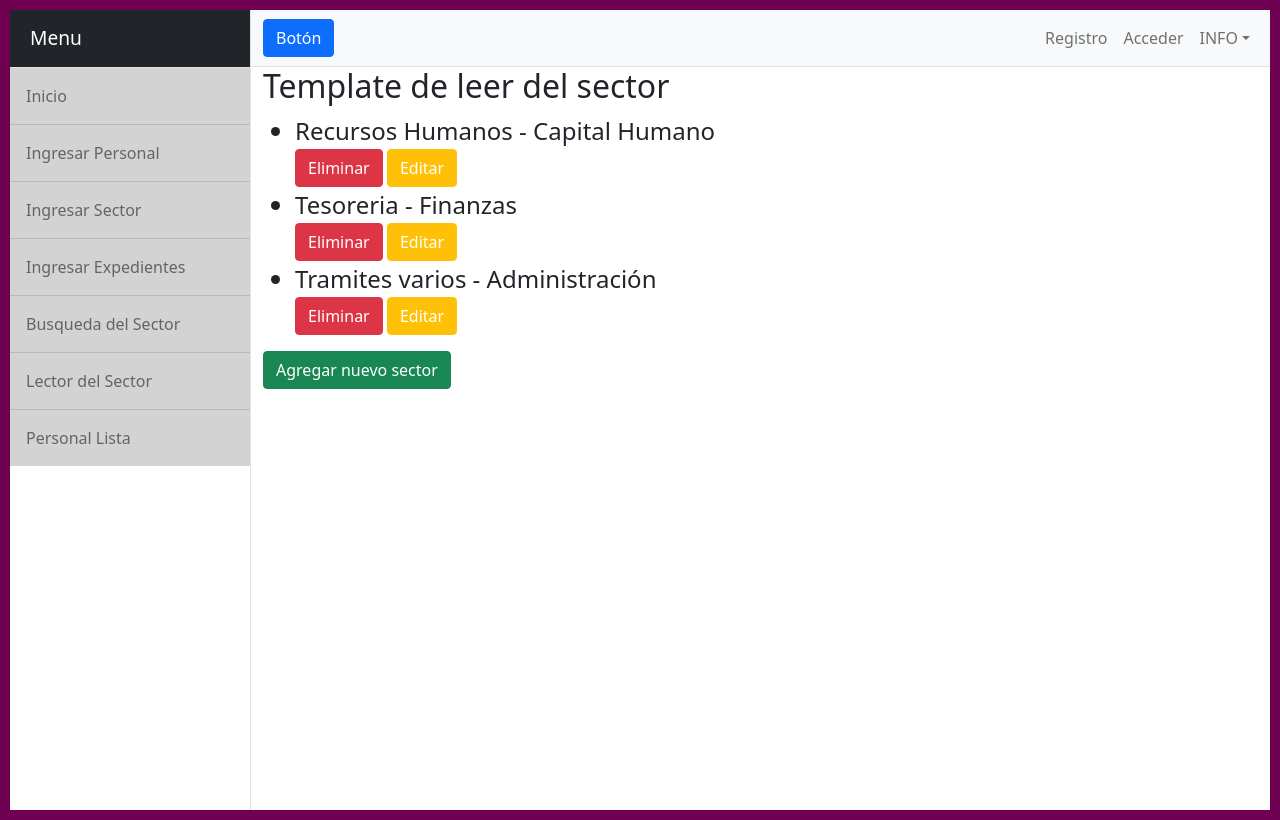
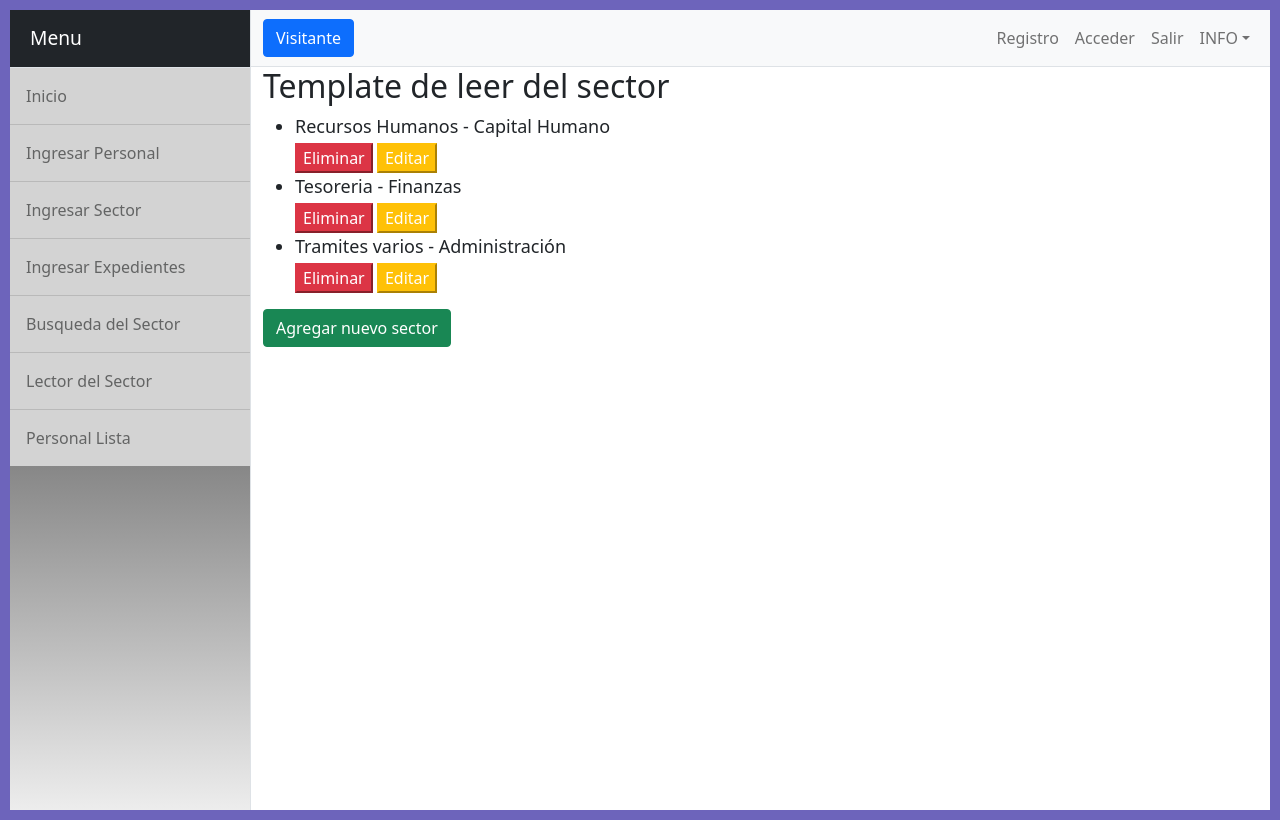
Before and after one commit to sachateisseire/GestorExptes, a Django app: page /AppExptes/leerSector/ in a window 1280 px wide. Run offline with Django 4.2, Linux system fonts and the light colour scheme; data comes from the database, SQL or seed files in the repository; both versions use the stored data as it was after the commit; some libraries are stand-ins or nearby versions.

Commit message:
commit seguro 9

```diff
--- a/GestorExptes/AppExptes/templates/AppExptes/leerSector.html
+++ b/GestorExptes/AppExptes/templates/AppExptes/leerSector.html
@@ -12,13 +12,13 @@
 
         {% for sector in lista_sectores %}
 
-        <li style="font-size: x-large;">
+        <li style="height: 30px; font-size: large;">
             {{sector.nombre}} - {{sector.sectorCoordinador}}
         </li>
-        <button class="btn btn-danger">
+        <button class="btn-xs btn-danger">
             <a style="text-decoration: none; color: white;" href ="{% url 'EliminarSector' sector.id %} ">Eliminar</a>
         </button>
-        <button class="btn btn-warning">
+        <button class="btn-xs btn-warning">
             <a style="text-decoration: none; color: white;" href ="{% url 'EditarSector' sector.id %} ">Editar</a>
         </button>
 
--- a/GestorExptes/AppExptes/templates/AppExptes/padre.html
+++ b/GestorExptes/AppExptes/templates/AppExptes/padre.html
@@ -15,9 +15,10 @@
         <link href=" {% static 'AppExptes/css/styles.css' %} " rel="stylesheet" />
     </head>
     <body>
-        <div class="d-flex" id="wrapper" style="border: 10px solid #6f0052;">
+        <div class="d-flex" id="wrapper" style="border: 10px solid #6d64bb;">
             <!-- Sidebar-->
-            <div class="border-end bg-white" id="sidebar-wrapper">
+            <div class="border-end" id="sidebar-wrapper" style="background: rgb(0,0,0);
+            background: linear-gradient(180deg, rgba(0,0,0,1) 0%, rgba(237,237,237,1) 100%);">
                 <div class="sidebar-heading border-bottom bg-dark" style="color: white;">Menu</div>
                 <div class="list-group list-group-flush">
                     <a class="list-group-item list-group-item-action list-group-item-light p-3" style="background-color: lightgray;"href=" {% url 'Inicio' %} ">Inicio</a>
@@ -34,12 +35,23 @@
                 <!-- Top navigation-->
                 <nav class="navbar navbar-expand-lg navbar-light bg-light border-bottom">
                     <div class="container-fluid">
-                        <button class="btn btn-primary" id="sidebarToggle">Botón</button>
+
+                        {% if request.user.is_authenticated %}
+                        <button class="btn btn-danger" id="sidebarToggle">{{user.username}}</button>
+                        {% endif %}
+
+                        {% if not request.user.is_authenticated %}
+                        <button class="btn btn-primary" id="sidebarToggle">Visitante</button>
+
+                        {% endif %}
+
+
                         <button class="navbar-toggler" type="button" data-bs-toggle="collapse" data-bs-target="#navbarSupportedContent" aria-controls="navbarSupportedContent" aria-expanded="false" aria-label="Toggle navigation"><span class="navbar-toggler-icon"></span></button>
                         <div class="collapse navbar-collapse" id="navbarSupportedContent">
                             <ul class="navbar-nav ms-auto mt-2 mt-lg-0">
                                 <li class="nav-item active"><a class="nav-link" href="{% url 'Registrar' %}">Registro</a></li>
                                 <li class="nav-item"><a class="nav-link" href="{% url 'Login' %}">Acceder</a></li>
+                                <li class="nav-item"><a class="nav-link" href="{% url 'Logout' %}">Salir</a></li>
                                 <li class="nav-item dropdown">
                                     <a class="nav-link dropdown-toggle" id="navbarDropdown" href="#" role="button" data-bs-toggle="dropdown" aria-haspopup="true" aria-expanded="false">INFO</a>
                                     <div class="dropdown-menu dropdown-menu-end" aria-labelledby="navbarDropdown">
--- a/GestorExptes/AppExptes/views.py
+++ b/GestorExptes/AppExptes/views.py
@@ -4,6 +4,8 @@ from django.template import Context, Template
 
 from django.contrib.auth.forms import AuthenticationForm, UserCreationForm
 from django.contrib.auth import login, logout, authenticate
+from django.contrib.auth.mixins import LoginRequiredMixin
+from django.contrib.auth.decorators import login_required
 
 from django.views.generic import ListView
 from django.views.generic.detail import DetailView
@@ -17,9 +19,7 @@ from .models import Expediente, Personal, Sector
 def inicio(request):
     return render(request, 'AppExptes/inicio.html')
 
-def personalFormulario(request):
-    return render(request, 'AppExptes/personalFormulario.html')
-
+@login_required
 def personalFormulario(request):
     if request.method == 'POST':
 
@@ -177,19 +177,19 @@ class PersonalDetalle(DetailView):
     model = Personal
     template_name = 'AppExptes/personal_detalle.html'
 
-class PersonalCreacion(CreateView):
+class PersonalCreacion(LoginRequiredMixin, CreateView):
 
     model = Personal
     success_url = '/AppExptes/personal/lista'
     fields = ['cuenta', 'sector', 'nombre', 'apellido', 'dni', 'email']
 
-class PersonalUpdate(UpdateView):
+class PersonalUpdate(LoginRequiredMixin, UpdateView):
 
     model = Personal
     success_url = '/AppExptes/personal/lista'
     fields = ['cuenta', 'sector', 'nombre', 'apellido', 'dni', 'email']
 
-class PersonalDelete(DeleteView):
+class PersonalDelete(LoginRequiredMixin, DeleteView):
 
     model = Personal
     success_url = '/AppExptes/personal/lista'
--- a/GestorExptes/GestorExptes/settings.py
+++ b/GestorExptes/GestorExptes/settings.py
@@ -118,6 +118,8 @@ USE_TZ = True
 
 STATIC_URL = 'static/'
 
+LOGIN_URL = '/AppExptes/login/'
+
 # Default primary key field type
 # https://docs.djangoproject.com/en/4.0/ref/settings/#default-auto-field
 
```
Also changed, not shown: GestorExptes/AppExptes/templates/AppExptes/expedientes.html (added, +10 -0 lines), GestorExptes/AppExptes/static/AppExptes/css/styles.css, GestorExptes/db.sqlite3.
